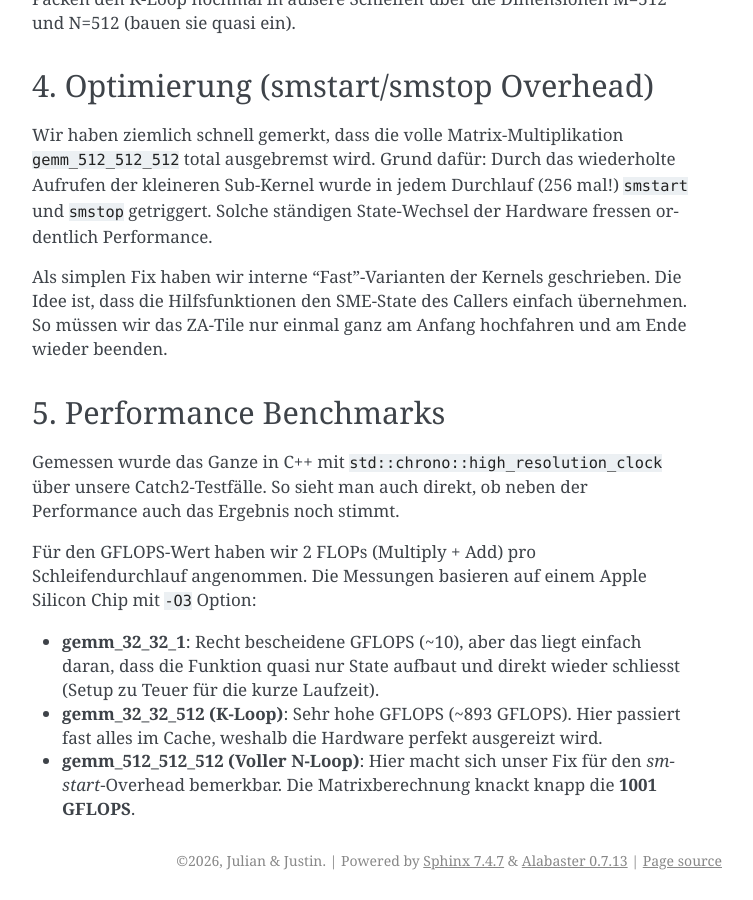
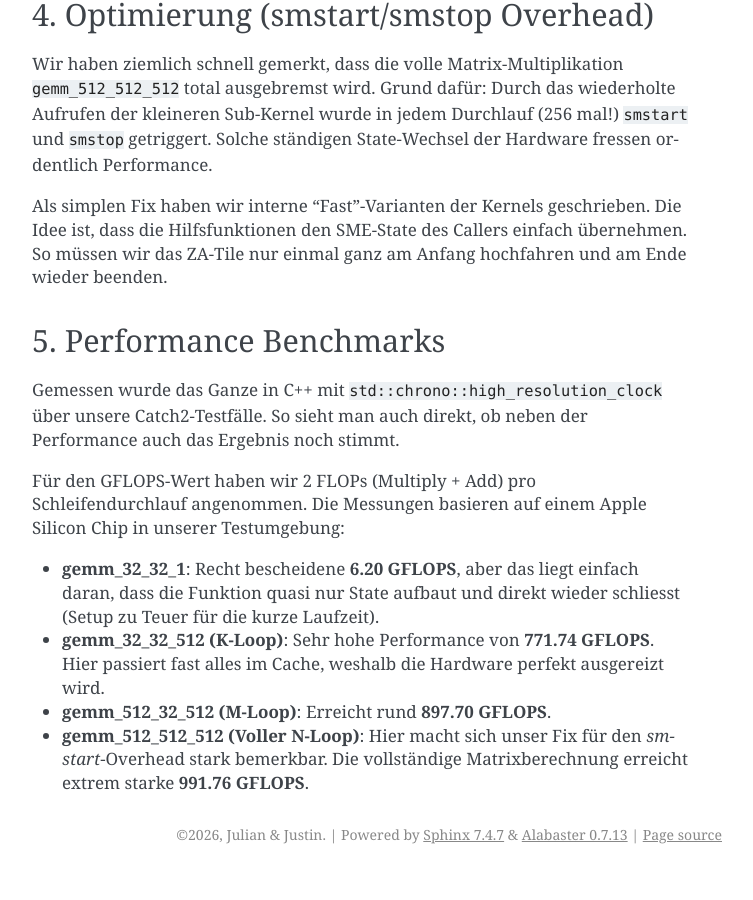
Before and after one commit to Smurado/mlc_lab, a Sphinx documentation site: the page built from docs/week3/index.rst, in a window 1280 px wide and 900 px high, scrolled down 1804 px. Shown: the whole window, without its empty margins (388-1141 px from the left). Built offline with Sphinx 7.4.7, drawn with Linux system fonts in a browser that asks for light colours; after the commit the page ends 2678 px from its top, so only the background shows below that; some of the changed text lies outside the part shown.

Commit message:
Anpassung Benchmarkwerte

```diff
--- a/docs/week3/index.rst
+++ b/docs/week3/index.rst
@@ -21,14 +21,13 @@
 
 | Funktion | Durchsatz (GiB/s) | Durchschnittliche Zeit |
 | :--- | :--- | :--- |
-| **identity_16_16** | **126.70 GiB/s** | 0.02 µs |
-| **relu_16_16** | **110.79 GiB/s** | 0.02 µs |
-| **zero_16_16** | **62.25 GiB/s** | 0.02 µs |
+| **identity_16_16** | **37.13 GiB/s** | 0.05 µs |
+| **zero_16_16**     | **41.01 GiB/s** | 0.02 µs |
+| **relu_16_16**     | **54.23 GiB/s** | 0.04 µs |
 
 ### Beobachtungen & Besonderheiten
-- **Speicherauslastung**: Ein Durchsatz von über 110 GiB/s zeigt, dass wir die Bandbreite gut ausreizen und der Prozessor die Daten zügig schaufelt.
+- **Speicherauslastung**: Die gemessenen Durchsätze liegen im Bereich von ca. 37 bis 54 GiB/s. `relu_16_16` schneidet hier mit knapp über 54 GiB/s am besten ab.
 - **SME Transposition**: Durch das Laden/Speichern über das ZA-Tile umgehen wir langsame Scatter/Store-Instruktionen. Das macht es nicht nur schneller, sondern verhindert auch eklige Abstürze (`SIGILL`), die auf dem Mac bei fehlerhaftem Memory-Alignment gerne mal auftreten.
-- **Wieso ist Zero so langsam?**: Bei `zero_16_16` ist der Wert nominell niedriger (halb so groß). Das liegt einfach daran, dass wir keine Quelldaten lesen, sondern nur überschreiben. Da sich GiB/s hier aus "Lesen + Schreiben" ergibt, halbiert sich der gemessene Wert im Vergleich zu Identity/ReLU logischerweise.
 
 3. Implementation & Microkernels
 ------------------
@@ -63,8 +62,9 @@
 ----------------------
 Gemessen wurde das Ganze in C++ mit ``std::chrono::high_resolution_clock`` über unsere Catch2-Testfälle. So sieht man auch direkt, ob neben der Performance auch das Ergebnis noch stimmt.
 
-Für den GFLOPS-Wert haben wir 2 FLOPs (Multiply + Add) pro Schleifendurchlauf angenommen. Die Messungen basieren auf einem Apple Silicon Chip mit ``-O3`` Option:
+Für den GFLOPS-Wert haben wir 2 FLOPs (Multiply + Add) pro Schleifendurchlauf angenommen. Die Messungen basieren auf einem Apple Silicon Chip in unserer Testumgebung:
 
-- **gemm_32_32_1**: Recht bescheidene GFLOPS (~10), aber das liegt einfach daran, dass die Funktion quasi nur State aufbaut und direkt wieder schliesst (Setup zu Teuer für die kurze Laufzeit).
-- **gemm_32_32_512 (K-Loop)**: Sehr hohe GFLOPS (~893 GFLOPS). Hier passiert fast alles im Cache, weshalb die Hardware perfekt ausgereizt wird.
-- **gemm_512_512_512 (Voller N-Loop)**: Hier macht sich unser Fix für den `smstart`-Overhead bemerkbar. Die Matrixberechnung knackt knapp die **1001 GFLOPS**.
+- **gemm_32_32_1**: Recht bescheidene **6.20 GFLOPS**, aber das liegt einfach daran, dass die Funktion quasi nur State aufbaut und direkt wieder schliesst (Setup zu Teuer für die kurze Laufzeit).
+- **gemm_32_32_512 (K-Loop)**: Sehr hohe Performance von **771.74 GFLOPS**. Hier passiert fast alles im Cache, weshalb die Hardware perfekt ausgereizt wird.
+- **gemm_512_32_512 (M-Loop)**: Erreicht rund **897.70 GFLOPS**.
+- **gemm_512_512_512 (Voller N-Loop)**: Hier macht sich unser Fix für den `smstart`-Overhead stark bemerkbar. Die vollständige Matrixberechnung erreicht extrem starke **991.76 GFLOPS**.
```
Also changed, not shown: 1 other file.
